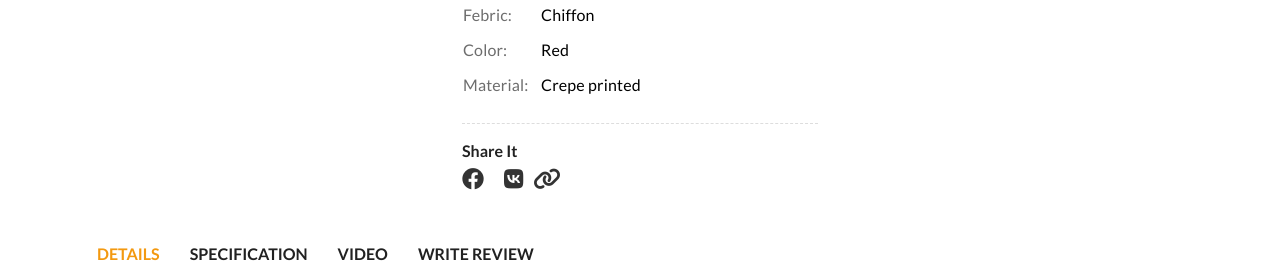
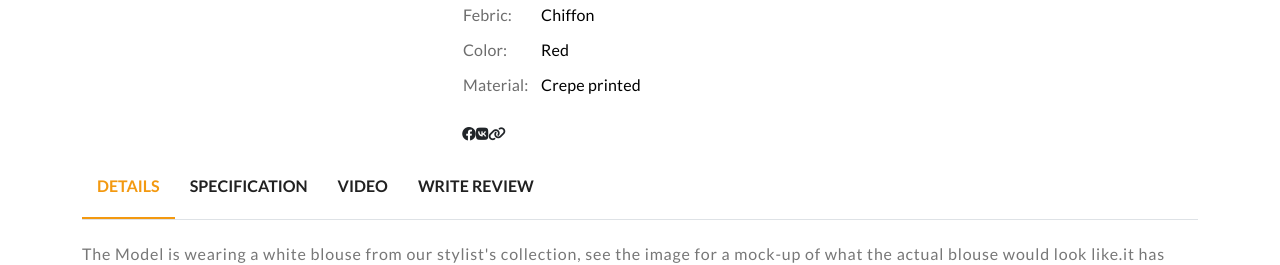
Before and after one commit to Dev-BhoneAK/Ecommerce-Consumer, a React (Create React App) app in the folder frontend/: page /product/1 in a window 1280 px wide. Shown: the part 1080-1345 px from the top of the page. Built offline with nearby package versions, Linux system fonts and the light colour scheme.

Commit message:
feat: add SocialIconContainer

```diff
--- a/frontend/src/components/ProductDetail/Specification.js
+++ b/frontend/src/components/ProductDetail/Specification.js
@@ -1,4 +1,5 @@
 import React from 'react';
+import SocialIconsContainer from 'components/common/SocialIconsContainer';
 
 const Specification = () => {
     return (
@@ -55,30 +56,9 @@ const Specification = () => {
                         </tbody>
                     </table>
                 </div>
-                <div className="border-product">
-                    <h6 className="product-title">share it</h6>
-                    <ul className="social-icons">
-                        <li>
-                            <a href="#">
-                                <i className="fa-brands fa-facebook" />
-                            </a>
-                        </li>
-                        <li>
-                            <a href="#">
-                                <i className="fa-brands fa-x-twitter" />
-                            </a>
-                        </li>
-                        <li>
-                            <a href="#">
-                                <i className="fa-brands fa-vk" />
-                            </a>
-                        </li>
-                        <li>
-                            <a href="#">
-                                <i className="fa-solid fa-link" />
-                            </a>
-                        </li>
-                    </ul>
+                <div className="post-social">
+                    {/* <h6 className="product-title">share it</h6> */}
+                    <SocialIconsContainer />
                 </div>
             </div>
         </div>
```
